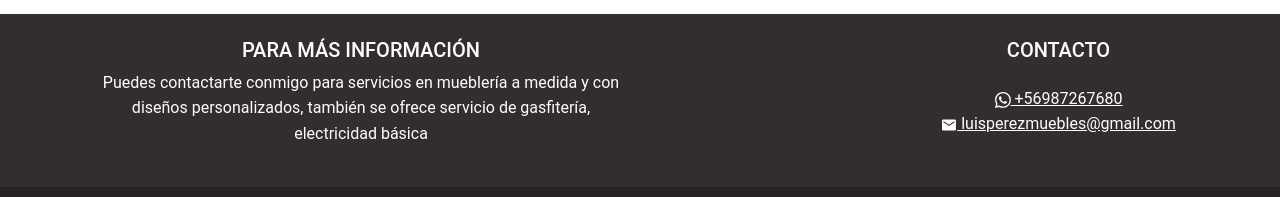
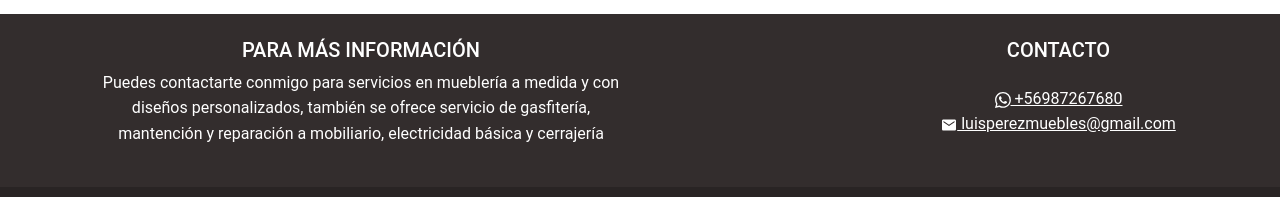
Before and after one commit to Marcelo-spec/proyecto, a React (Create React App) app: page / in a window 1280 px wide. Shown: the part 697-894 px from the top of the page. Built offline with nearby package versions, Linux system fonts and the light colour scheme.

Commit message:
footer update

```diff
--- a/src/components/Footer.jsx
+++ b/src/components/Footer.jsx
@@ -23,7 +23,7 @@ function Footer() {
 
             <p>
              Puedes contactarte conmigo para servicios en mueblería a medida y con diseños personalizados,
-             también se ofrece servicio de gasfitería, electricidad básica
+             también se ofrece servicio de gasfitería, mantención y reparación a mobiliario, electricidad básica y cerrajería
             </p>
           </MDBCol>
 
```
